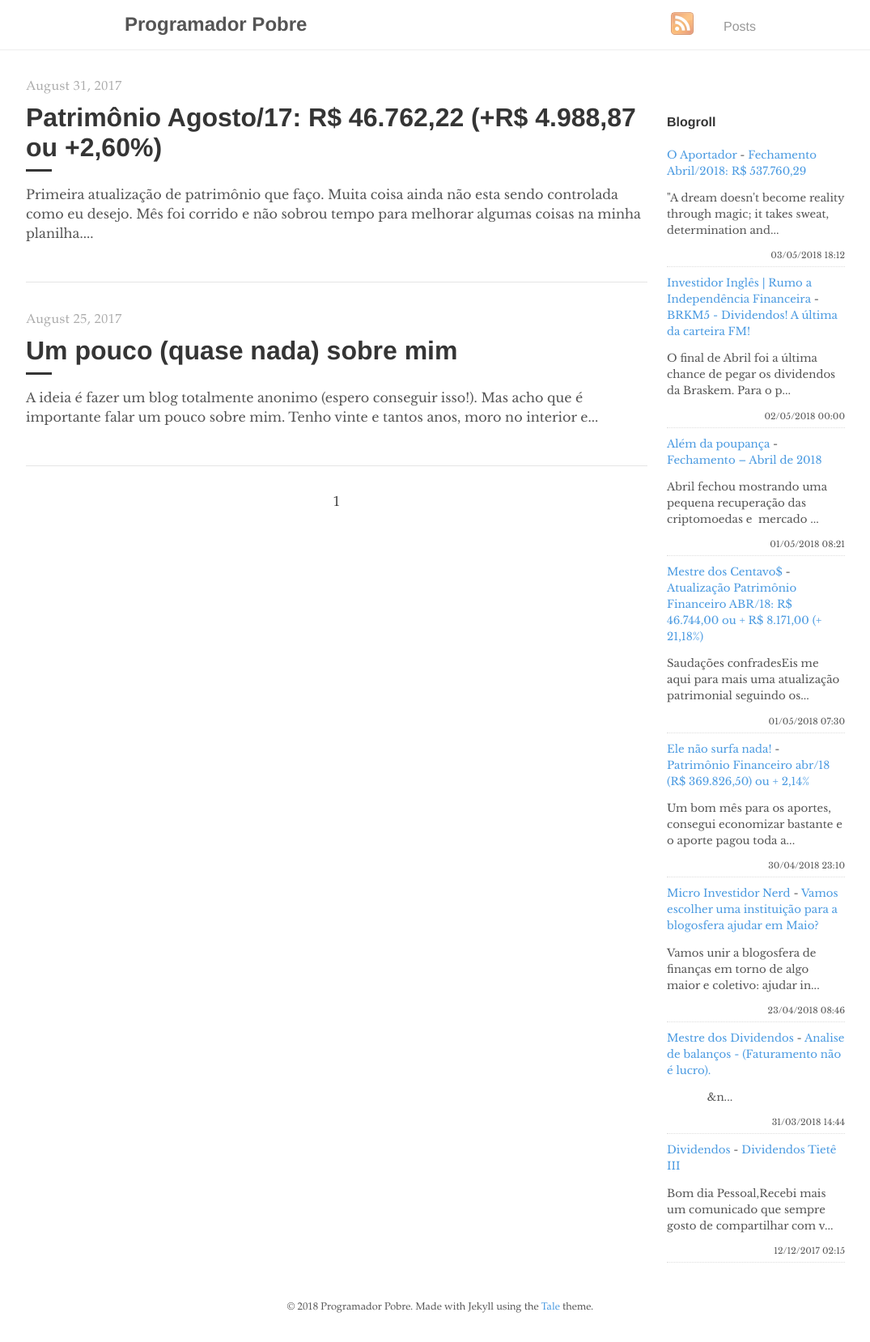
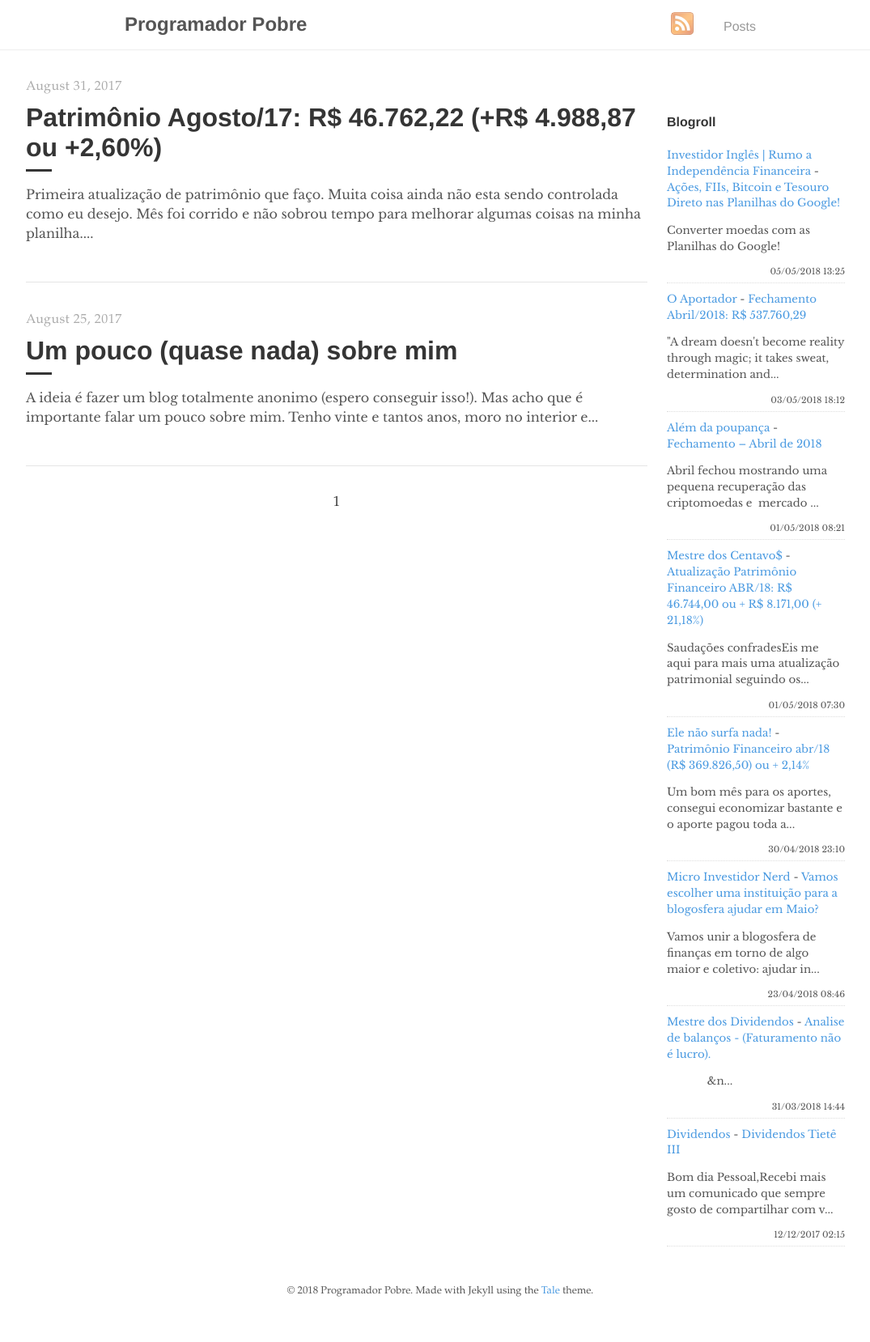
Before and after one commit to programadorpobre/programadorpobre.github.io, a Jekyll site: the page built from index.html, in a window 1280 px wide. Shown: the whole page at 81% size, without its empty margins (96-1171 px from the left). Built offline with Jekyll 4.4.1, drawn with Linux system fonts in a browser that asks for light colours; the list of posts is cut into pages by our own code; comment, search, counter and statistics services are not loaded.

Commit message:
[ci skip] travis #273

```diff
--- a/_includes/feed-entries.html
+++ b/_includes/feed-entries.html
@@ -1,12 +1,12 @@
+<div class="feed-entry">
+    <a class="feed-entry-site-name" href="https://www.investidoringles.com/">Investidor Inglês | Rumo a Independência Financeira</a> - <a class="feed-entry-title" href="https://www.investidoringles.com/2018/05/planilhas-google-acoes-bitcoin-tesouro-direto.html">Ações, FIIs, Bitcoin e Tesouro Direto nas Planilhas do Google!</a>
+    <p class="feed-entry-summary">Converter moedas com as Planilhas do Google!</p>
+    <time datetime="2018-05-05T13:25:00.000-03:00">05/05/2018 13:25</time>
+</div>
 <div class="feed-entry">
     <a class="feed-entry-site-name" href="https://oaportadorfinanceiro.blogspot.com/">O Aportador</a> - <a class="feed-entry-title" href="https://oaportadorfinanceiro.blogspot.com/2018/05/fechamento-abril2018-r-53776029.html">Fechamento Abril/2018: R$ 537.760,29</a>
     <p class="feed-entry-summary">"A dream doesn't become reality through magic; it takes sweat, determination and...</p>
     <time datetime="2018-05-03T18:12:00.002-03:00">03/05/2018 18:12</time>
-</div>
-<div class="feed-entry">
-    <a class="feed-entry-site-name" href="https://www.investidoringles.com/">Investidor Inglês | Rumo a Independência Financeira</a> - <a class="feed-entry-title" href="https://www.investidoringles.com/2018/05/brkm5-dividendos.html">BRKM5 - Dividendos!  A última da carteira FM!</a>
-    <p class="feed-entry-summary">O final de Abril foi a última chance de pegar os dividendos da Braskem. Para o p...</p>
-    <time datetime="2018-05-02T00:00:00.000-03:00">02/05/2018 00:00</time>
 </div>
 <div class="feed-entry">
     <a class="feed-entry-site-name" href="https://alemdapoupanca.blogspot.com/">Além da poupança</a> - <a class="feed-entry-title" href="https://alemdapoupanca.blogspot.com/2018/05/fechamento-abril-de-2018.html">Fechamento – Abril de 2018</a>
```
